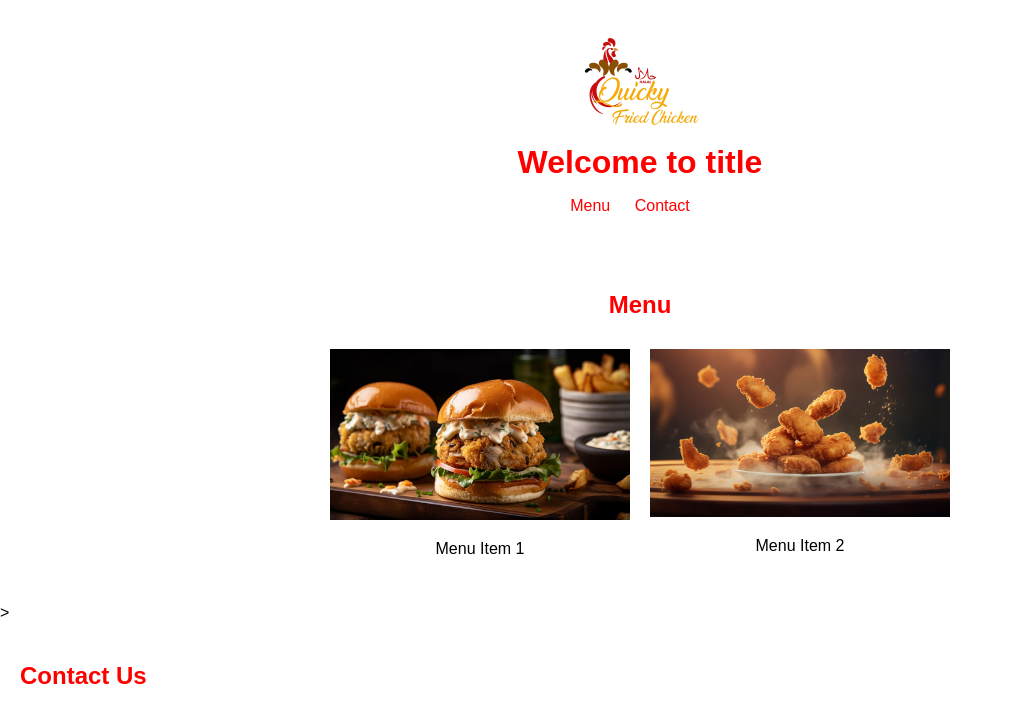
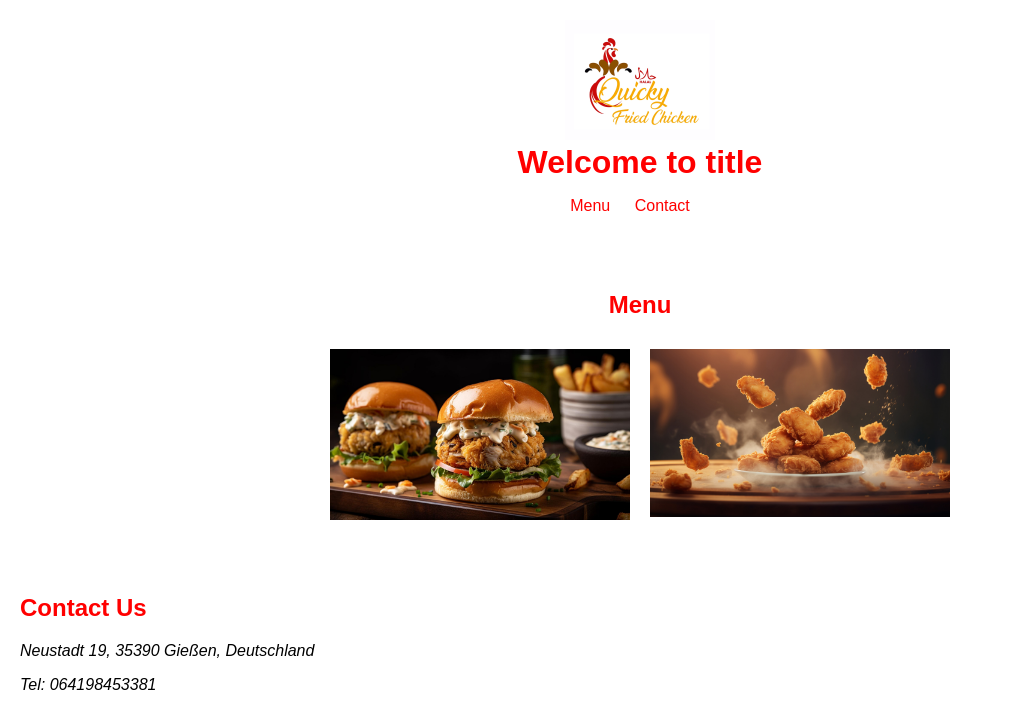
Before and after one commit to WebAppAccount23/quickyFriedChickenWeb, a plain HTML site: page index.html in a window 1280 px wide. Shown: the top 707 px of the page, without its empty margins (0-1013 px from the left). Drawn offline with Linux system fonts and the light colour scheme.

Commit message:
Update index.html

```diff
--- a/index.html
+++ b/index.html
@@ -117,14 +117,14 @@
         <div class="menu-items">
             <div class="menu-item">
                 <img src="assets/menu-item1.jpg" alt="Menu Item 1">
-                <p>Menu Item 1 </p>
+
             </div>
             <div class="menu-item">
                 <img src="assets/menu-item2.jpg" alt="Menu Item 2">
-                <p>Menu Item 2 </p>
+
             </div>
         </div>
-    </section>>
+    </section>
 
     <section id="contact">
         <h2>Contact Us</h2>
```
